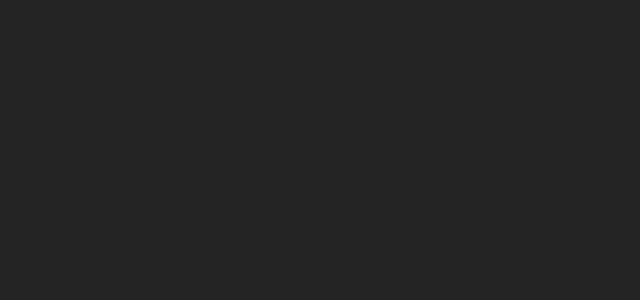
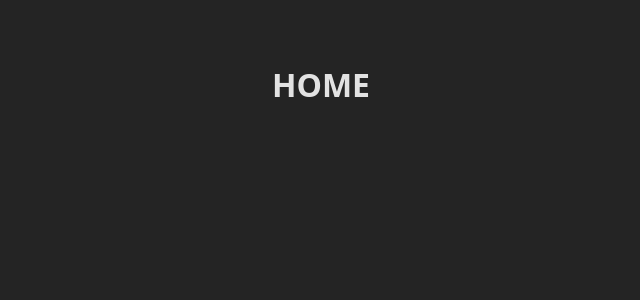
Before and after one commit to ferwargit/e-commerce-test2, a React (Vite) app in the folder e-commerce-1.0/: page / in a window 1280 px wide. Shown: the top 300 px of the page, without its empty margins (319-959 px from the left). Built offline with nearby package versions, Linux system fonts and the light colour scheme.

Commit message:
Agregar componente Home y actualizar App para renderizarlo

```diff
--- a/e-commerce-1.0/src/App.jsx
+++ b/e-commerce-1.0/src/App.jsx
@@ -1,7 +1,12 @@
 import "./App.css";
+import Home from "./layouts/Home";
 
 function App() {
-  return <></>;
+  return (
+    <>
+      <Home />
+    </>
+  );
 }
 
 export default App;
--- /dev/null
+++ b/e-commerce-1.0/src/layouts/Home.jsx
@@ -0,0 +1,9 @@
+function Home() {
+  return (
+    <div>
+      <h1>HOME</h1>
+    </div>
+  );
+}
+
+export default Home;
```
